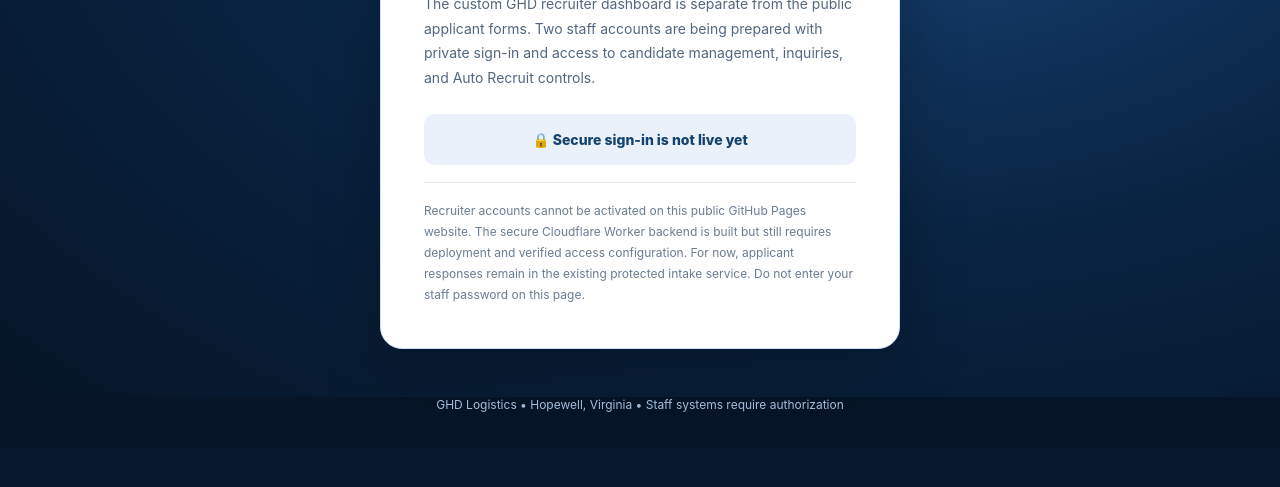
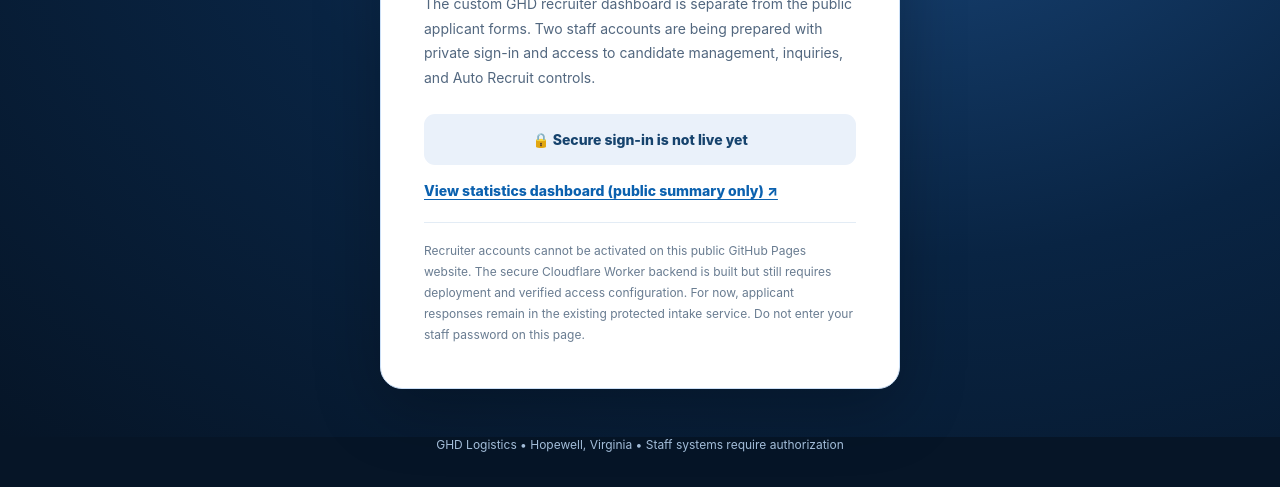
Before and after one commit to railin360/ghd-recruiting-center-web, a plain HTML site: page recruiter.html in a window 1280 px wide. Shown: the part 404-891 px from the top of the page. Before the commit the page ends 851 px from the top, so only its background shows below. Drawn offline with Linux system fonts and the light colour scheme.

Commit message:
Link recruiter landing to separate statistics preview, without bypassing secure sign-in

```diff
--- a/recruiter.html
+++ b/recruiter.html
@@ -34,7 +34,7 @@ body{background:#07172b;color:#edf4ff}
 <div class="auth-eyebrow">PRIVATE STAFF ACCESS</div>
 <h1 id="auth-title">GHD Recruiter Access</h1>
 <p>The custom GHD recruiter dashboard is separate from the public applicant forms. Two staff accounts are being prepared with private sign-in and access to candidate management, inquiries, and Auto Recruit controls.</p>
-<div class="auth-submit" role="status" aria-live="polite" style="background:#eaf1fa;color:#16436d">🔒 Secure sign-in is not live yet</div>
+<div class="auth-submit" role="status" aria-live="polite" style="background:#eaf1fa;color:#16436d">🔒 Secure sign-in is not live yet</div><p style="margin-top:-3px"><a href="scout.html#statistics" style="color:#0b61af;font-weight:800;text-decoration:underline;text-underline-offset:3px">View statistics dashboard (public summary only) ↗</a></p>
 <p class="auth-small">Recruiter accounts cannot be activated on this public GitHub Pages website. The secure Cloudflare Worker backend is built but still requires deployment and verified access configuration. For now, applicant responses remain in the existing protected intake service. Do not enter your staff password on this page.</p>
 </section>
 </main>
```
